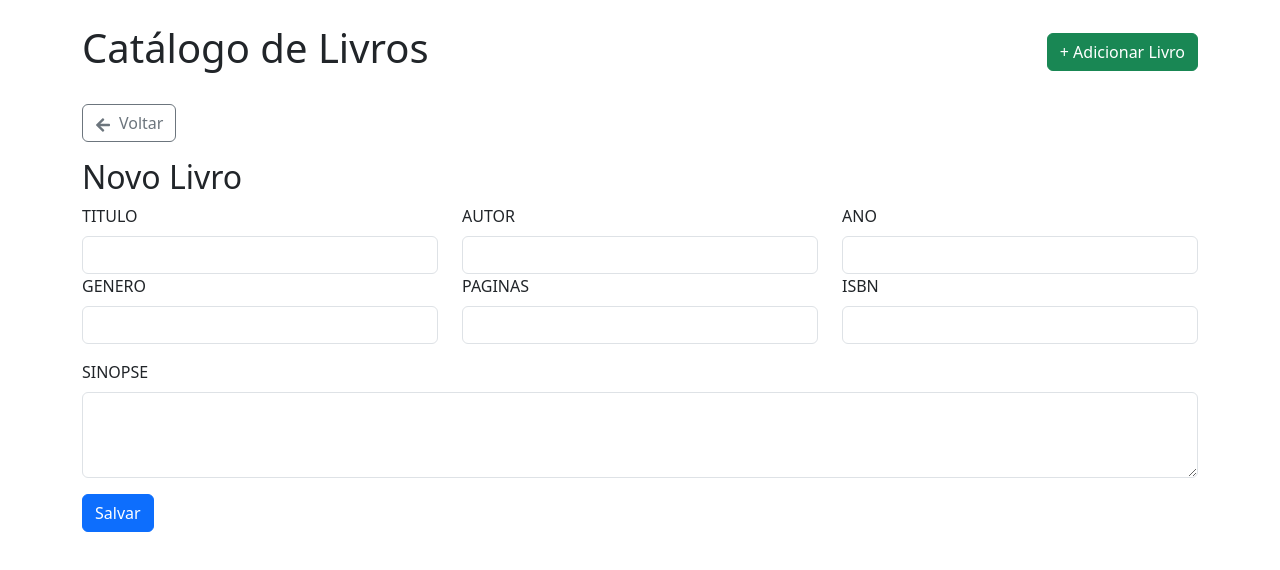
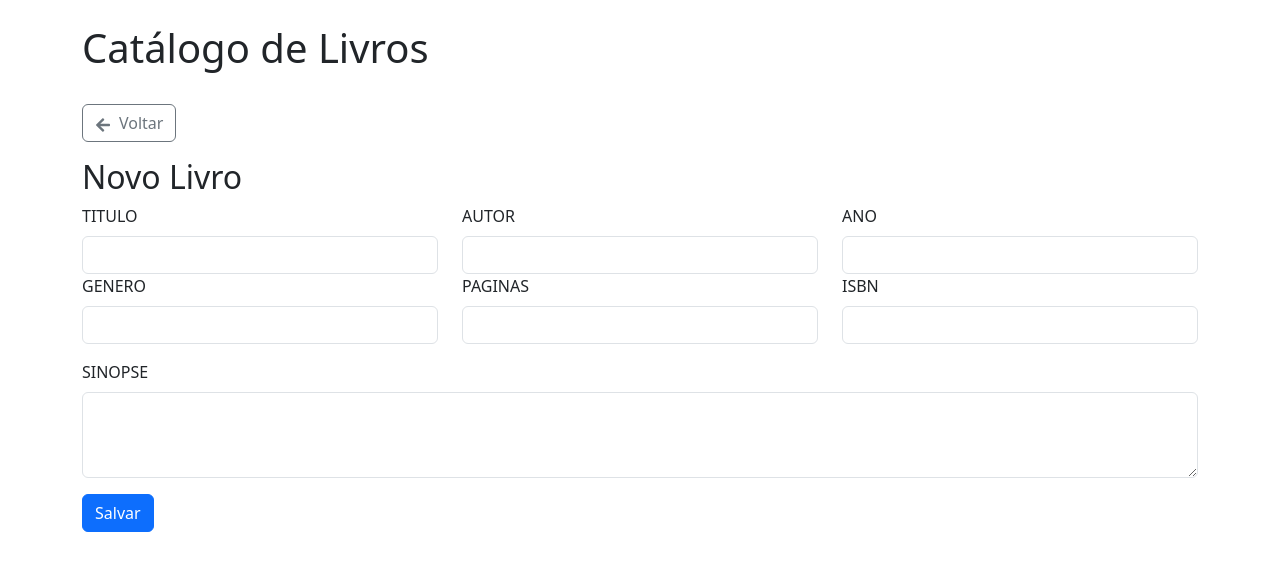
Before and after one commit to RafaelMoura11/atividade-mongodb, a React (Create React App) app in the folder frontend/: page /novo in a window 1280 px wide. Shown: the top 570 px of the page. Built offline with nearby package versions, Linux system fonts and the light colour scheme.

Commit message:
feat: refactor App component to use AppWrapper and improve navigation handling

```diff
--- a/frontend/src/App.js
+++ b/frontend/src/App.js
@@ -1,18 +1,22 @@
 import React, { useState } from 'react';
-import { BrowserRouter as Router, Routes, Route, Link } from 'react-router-dom';
+import { BrowserRouter as Router, Routes, Route, Link, useLocation } from 'react-router-dom';
 import BookList from './components/BookList';
 import BookFormPage from './components/BookFormPage';
+import 'bootstrap/dist/css/bootstrap.min.css';
 
-function App() {
+function AppWrapper() {
   const [refresh, setRefresh] = useState(false);
   const reloadBooks = () => setRefresh(!refresh);
 
+  const location = useLocation();
+
   return (
-    <Router>
     <div className="container mt-4">
       <nav className="d-flex justify-content-between align-items-center mb-4">
         <h1>Catálogo de Livros</h1>
+        {location.pathname === '/' && (
           <Link to="/novo" className="btn btn-success">+ Adicionar Livro</Link>
+        )}
       </nav>
 
       <Routes>
@@ -21,6 +25,13 @@ function App() {
         <Route path="/editar/:id" element={<BookFormPage onSave={reloadBooks} />} />
       </Routes>
     </div>
+  );
+}
+
+function App() {
+  return (
+    <Router>
+      <AppWrapper />
     </Router>
   );
 }
```
Lines whose indentation alone changed are shown as unchanged.
